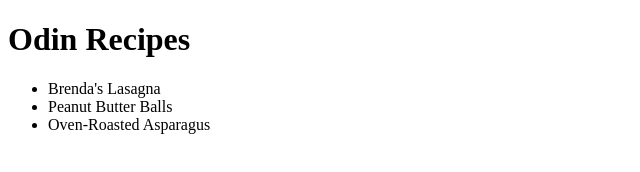
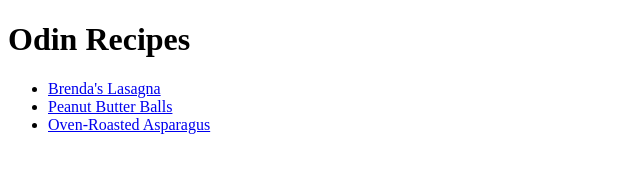
Before and after one commit to sullcart/odin-recipes, a plain HTML site: page index.html in a window 1280 px wide. Shown: the whole page, without its empty margins (0-640 px from the left). Drawn offline with Linux system fonts and the light colour scheme.

Commit message:
fixed anchor tag: src to href

```diff
--- a/index.html
+++ b/index.html
@@ -23,9 +23,9 @@
     <!-- ^^ added for the amusement of my roommate-->
 
     <ul>
-    <li><a src="recipes/lasagna.html">Brenda's Lasagna</a></li>
-    <li><a src="recipes/pb-balls.html">Peanut Butter Balls</a></li>
-    <li><a src="recipes/asparagus.html">Oven-Roasted Asparagus</a></li>
+    <li><a href="./recipes/lasagna.html">Brenda's Lasagna</a></li>
+    <li><a href="./recipes/pb-balls.html">Peanut Butter Balls</a></li>
+    <li><a href="./recipes/asparagus.html">Oven-Roasted Asparagus</a></li>
     </ul>
 </body>
 </html>
```
Also changed, not shown: images/asparagus.png (added).
